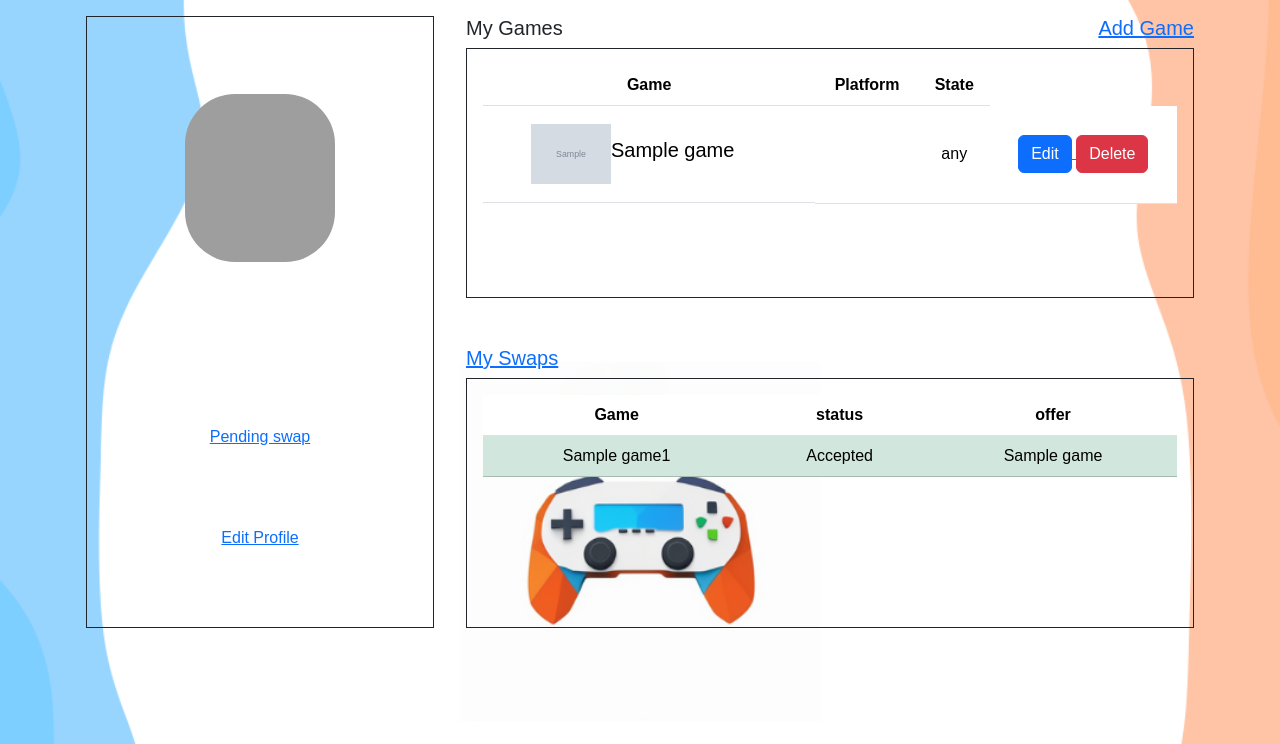
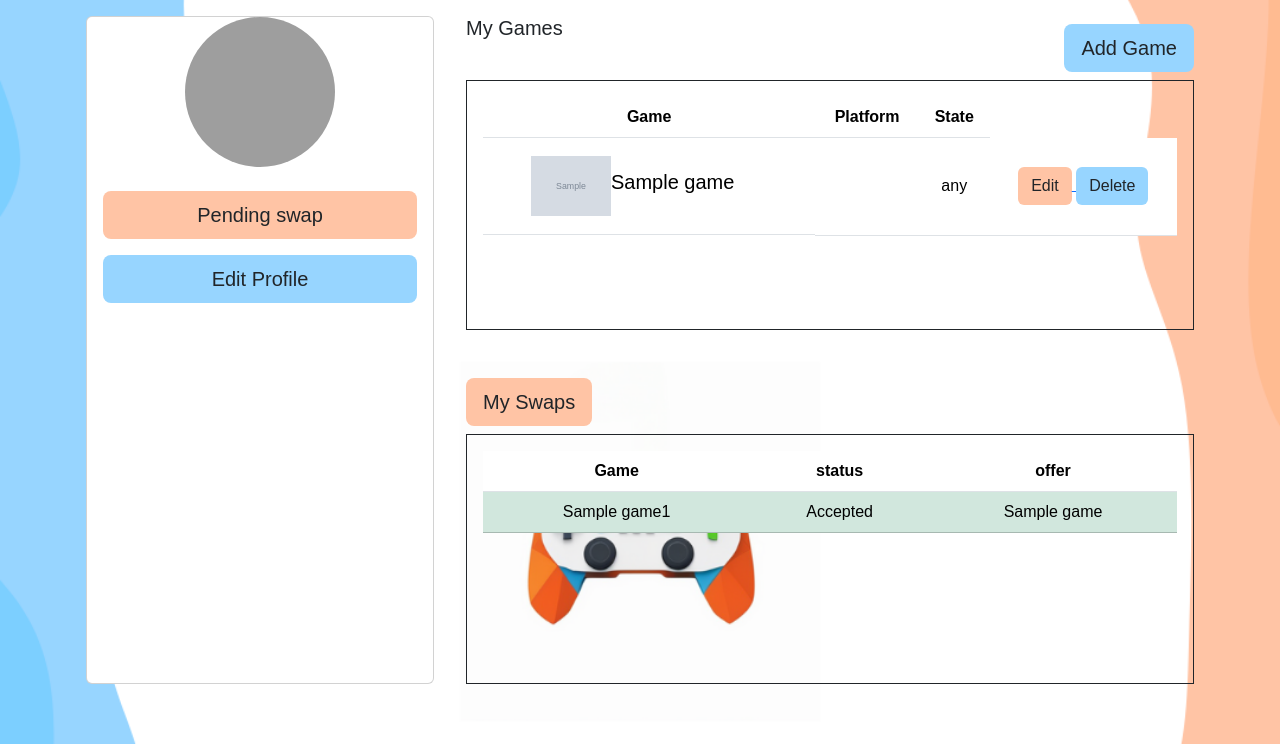
Before and after one commit to Biladhar/SwapPlay, a Flask app: template flask_app/templates/dashboard.html in a window 1280 px wide. Shown: the part 56-800 px from the top of the page. Run offline with Flask 3, Linux system fonts and the light colour scheme; the template is opened without the code that fills it: most values are stand-ins (such as "Sample title", 1, 10 or a date in 2020); grey boxes marked "Sample" are stand-in pictures; grey boxes are pictures that could not be loaded.

Commit message:
html dashboard
html dash

```diff
--- a/flask_app/templates/dashboard.html
+++ b/flask_app/templates/dashboard.html
@@ -65,23 +65,27 @@
     </div>
     <div class="container ">
         <div class="row ">
-            <div class="col-sm-4 p-3 ">
-                <div
-                    class="h-100 d-inline-block d-flex flex-column justify-content-evenly align-items-center border border-dark">
-                    <img class="user_img" style="border-radius: 50px; width: 150px;"
-                        src="{{ url_for('static', filename='images/' + user.profile_image) }}" alt="">
-                    <h4>{{user.username}}</h4>
-                    <!-- <h6>number of swap : 002</h6> -->
-                    <a href="/swap">Pending swap</a>
-                    <div class="">
-                        <a href="/users/edit">Edit Profile</a>
+            <div class="col-sm-4 p-3">
+                <div class="card h-100">
+                    <img class="card-img-top rounded-circle mx-auto d-block" style="width: 150px;height: 150px;"
+                        src="{{ url_for('static', filename='images/' + user.profile_image) }}" alt="User Image">
+                    <div class="card-body">
+                        <h4 class="card-title">{{ user.username }}</h4>
+                        <div class="d-grid gap-2">
+                            <a href="/swap" class="btn btn-lg" style="background-color: rgb(255,196,165);">Pending
+                                swap</a>
+                            <a href="/users/edit" class="btn btn-lg mt-2"
+                                style="background-color: rgb(151,213,255);">Edit Profile</a>
+                        </div>
                     </div>
                 </div>
             </div>
+
             <div class="col-sm-8 p-3">
                 <div class="d-flex justify-content-between">
                     <h5>My Games</h5>
-                    <h5><a href="/game/add">Add Game</a></h5>
+                    <h5><a href="/game/add" class="btn btn-lg mt-2" style="background-color: rgb(151,213,255);">Add
+                            Game</a></h5>
                 </div>
                 <div class="border border-dark mygame p-3">
                     <table class="table ">
@@ -107,10 +111,12 @@
                                 <td class="align-middle">{{game.state}}</td>
                                 <td class="align-middle">
                                     <a href="/game/edit/{{game.id}}">
-                                        <button type="button" class="btn btn-primary">Edit</button>
+                                        <button type="button" class="btn"
+                                            style="background-color: rgb(255,196,165);">Edit</button>
                                     </a>
                                     <a href="/delete/{{game.id}}">
-                                        <button class="btn btn btn-danger" type="submit" formaction="">Delete</button>
+                                        <button class="btn " style="background-color: rgb(151,213,255);" type="submit"
+                                            formaction="">Delete</button>
                                     </a>
                                 </td>
                             </tr>
@@ -120,7 +126,7 @@
                 </div>
                 <div class="m-5"></div>
                 <div class="d-flex justify-content-between">
-                    <h5><a href="/swap">My Swaps</a></h5>
+                    <h5><a href="/swap" class="btn btn-lg" style="background-color: rgb(255,196,165);">My Swaps</a></h5>
 
                 </div>
                 <div class="border border-dark p-3 myswap">
```
